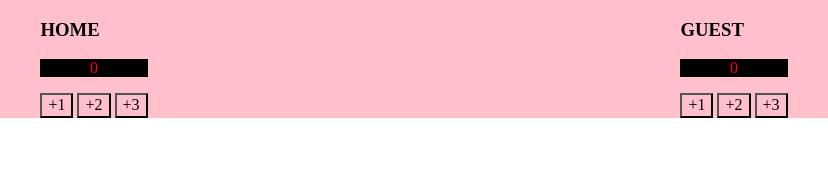
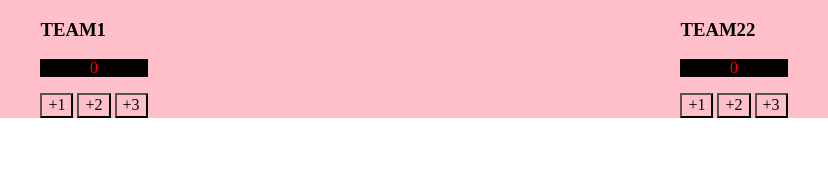
Before and after one commit to Chakravarthy-12/peoplecounter, a plain HTML site: page index.html in a window 1280 px wide. Shown: the full height of the page, 226-1054 px from the left. Drawn offline with nearby package versions, Linux system fonts and the light colour scheme.

Commit message:
team name change

```diff
--- a/index.html
+++ b/index.html
@@ -5,14 +5,14 @@
     <body>
         <div class="container">
             <div>
-                <h3>HOME</h3>
+                <h3>TEAM1</h3>
                  <p id="home-point">0</p>
                  <button id="increment1" onclick="add1point()">+1</button>
                  <button id="increment2" onclick="add2point()">+2</button>
                  <button id="increment2" onclick="add3point()">+3</button>
             </div>
             <div>
-                <h3>GUEST</h3>
+                <h3>TEAM22</h3>
                     <p id="guest-point">0</p>
                  <button id="increment1" onclick=" gadd1point()">+1</button>
                  <button id="increment1" onclick=" gadd2point()">+2</button>
```
